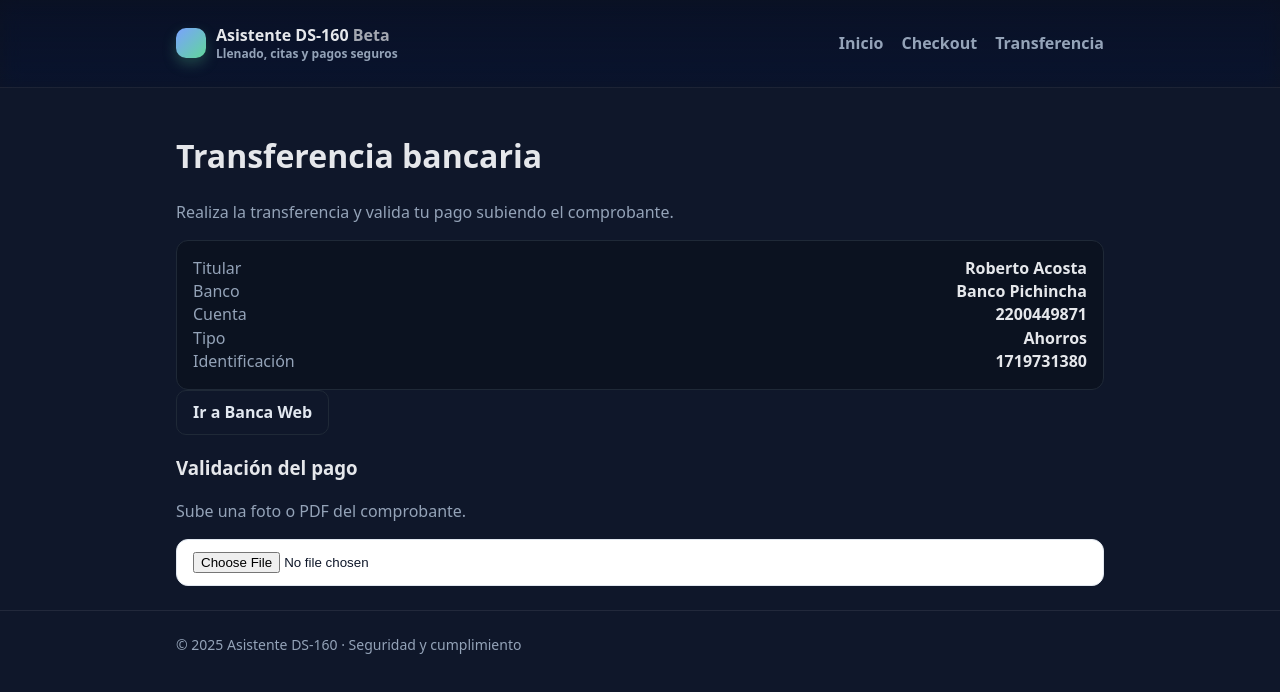
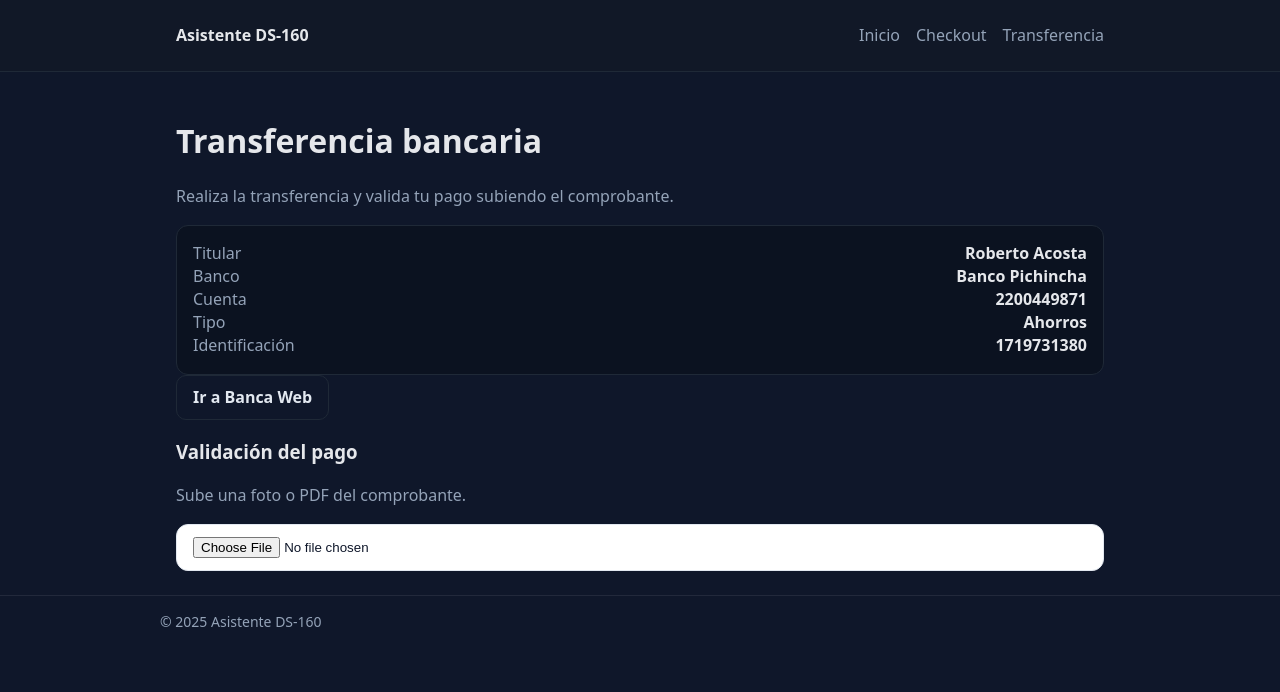
Before and after one commit to robertotitus86/ds160-app, a Next.js app: page /transferencia in a window 1280 px wide. Shown: the top 692 px of the page. Built offline with nearby package versions, Linux system fonts and the light colour scheme.

Commit message:
Update layout.jsx

```diff
--- a/src/app/layout.jsx
+++ b/src/app/layout.jsx
@@ -1,20 +1,37 @@
+// src/app/layout.jsx
 import "./globals.css";
-export const metadata = { title: "Asistente DS-160" };
+
+export const metadata = {
+  title: "Asistente DS-160",
+  description: "Llenado, citas y pagos seguros",
+};
 
 export default function RootLayout({ children }) {
+  // Si quieres mostrar una etiqueta (p. ej., "Demo"), ponla en NEXT_PUBLIC_APP_BADGE.
+  const badge = process.env.NEXT_PUBLIC_APP_BADGE; // si está vacío, no muestra nada
+
   return (
     <html lang="es">
       <body>
-        <nav>
-          <div className="container navbar">
-            <div className="brand">
-              <div className="brand-badge" />
-              <div>
-                <div style={{fontWeight:900}}>Asistente DS-160 <span style={{opacity:.7}}>Beta</span></div>
-                <div style={{color:"var(--muted)", fontSize:12, marginTop:-2}}>Llenado, citas y pagos seguros</div>
-              </div>
+        <nav className="nav">
+          <div className="container nav-row">
+            <div style={{ display: "flex", alignItems: "center", gap: 8 }}>
+              <strong>Asistente DS-160</strong>
+              {badge ? (
+                <span
+                  style={{
+                    fontSize: 12,
+                    opacity: 0.75,
+                    border: "1px solid #334155",
+                    padding: "2px 6px",
+                    borderRadius: 6,
+                  }}
+                >
+                  {badge}
+                </span>
+              ) : null}
             </div>
-            <div className="navlinks">
+            <div className="links">
               <a href="/">Inicio</a>
               <a href="/checkout">Checkout</a>
               <a href="/transferencia">Transferencia</a>
@@ -24,8 +41,10 @@ export default function RootLayout({ children }) {
 
         <main className="container">{children}</main>
 
-        <footer>
-          <div className="container copy">© {new Date().getFullYear()} Asistente DS-160 · Seguridad y cumplimiento</div>
+        <footer className="footer">
+          <div className="container" style={{ padding: "16px 0", color: "#94a3b8", fontSize: 14 }}>
+            © {new Date().getFullYear()} Asistente DS-160
+          </div>
         </footer>
       </body>
     </html>
```
